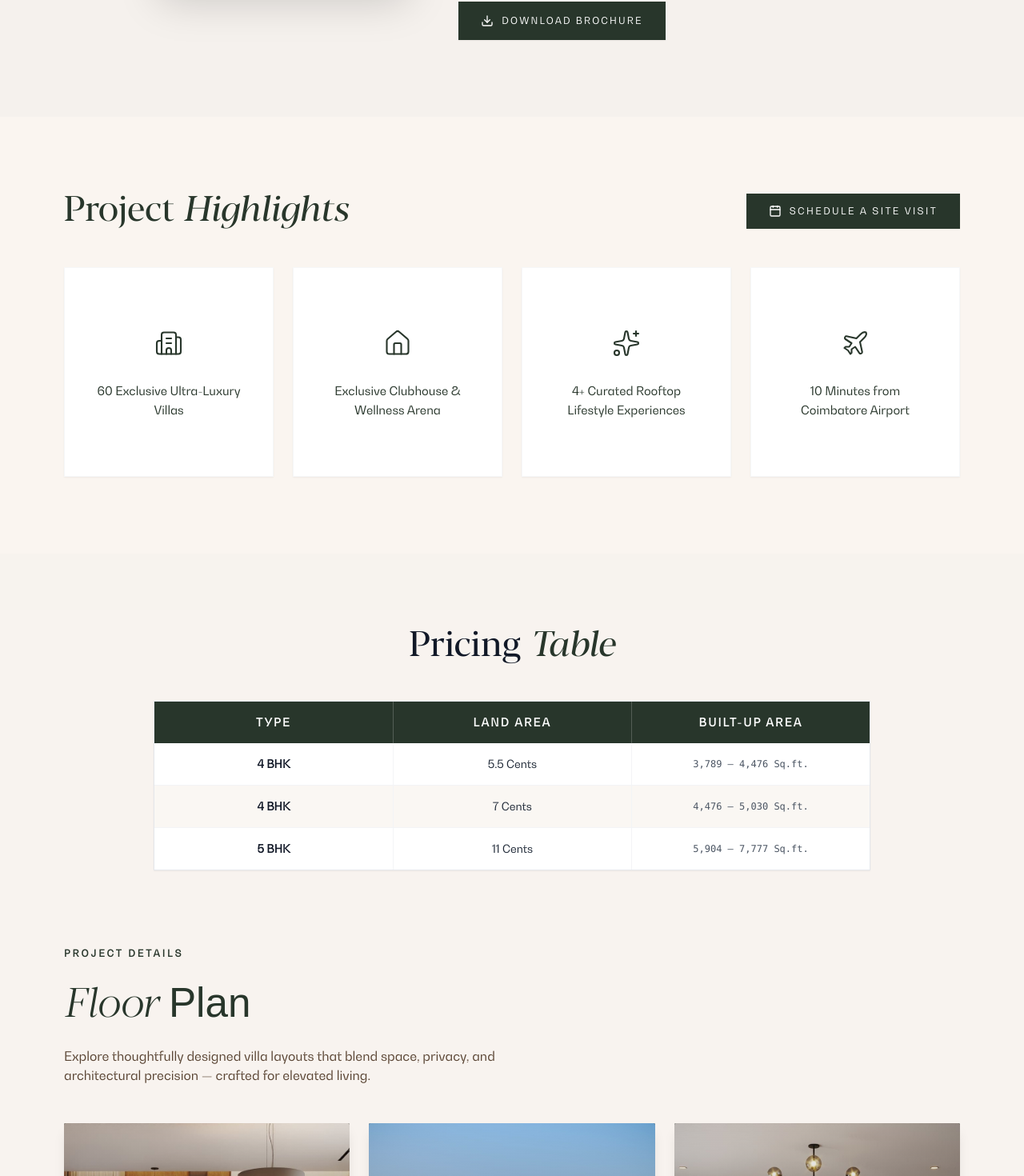
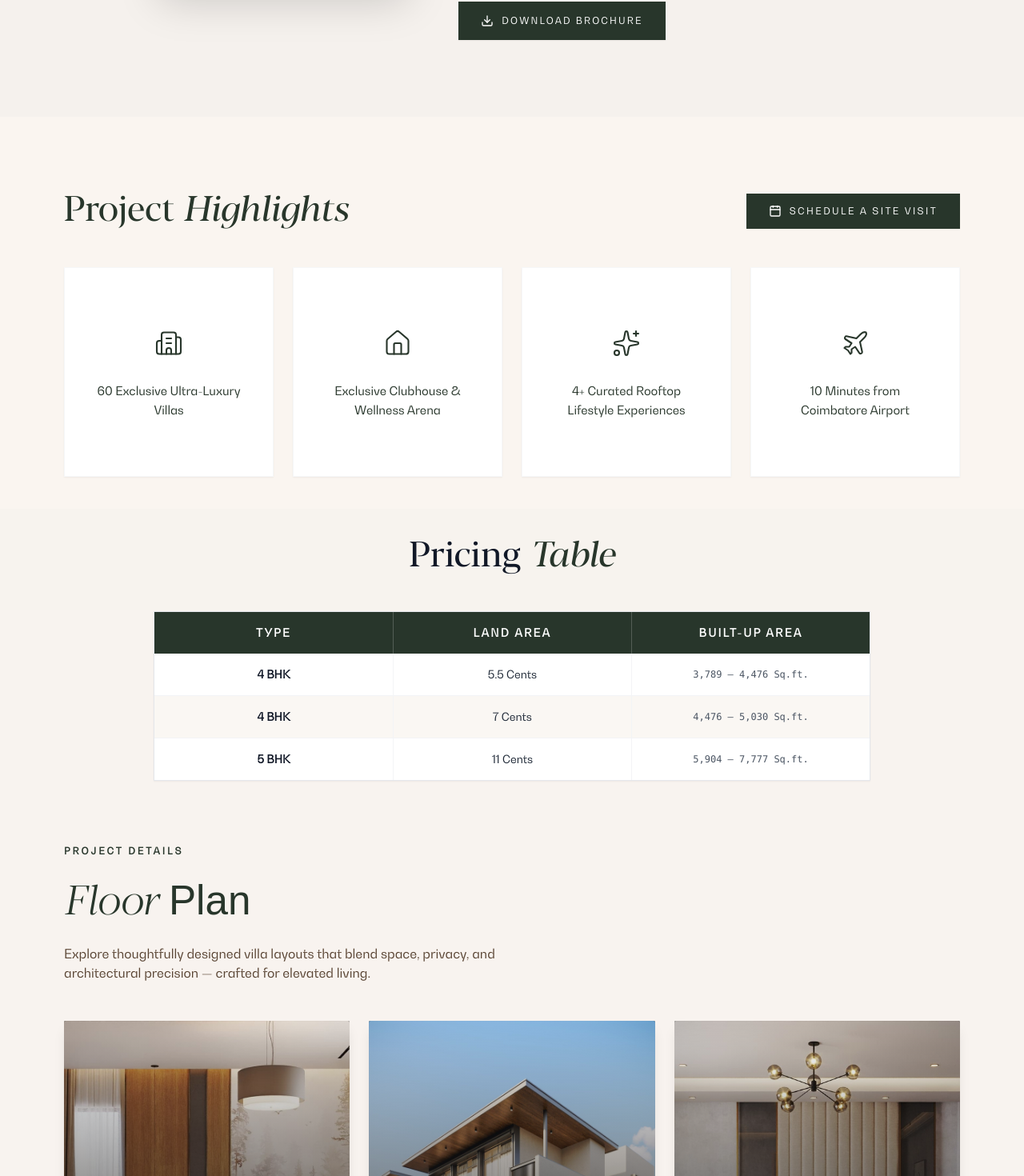
Before and after one commit to Britojaison/zenora_perfomace2, a Next.js app: page / in a window 1280 px wide. Shown: the part 1525-2995 px from the top of the page at 80% size. Built offline with nearby package versions, Linux system fonts and the light colour scheme; a web font is replaced by a local one.

Commit message:
refactor: adjust vertical padding and margins in Highlights and Residences sections

```diff
--- a/src/components/sections/Highlights.tsx
+++ b/src/components/sections/Highlights.tsx
@@ -28,7 +28,7 @@ interface HighlightsProps {
 
 export default function Highlights({ onScheduleVisit }: HighlightsProps = {}) {
   return (
-    <section id="highlights" className="py-14 sm:py-20 lg:py-24 bg-[#faf5f0]">
+    <section id="highlights" className="pt-14 sm:pt-20 lg:pt-24 pb-6 sm:pb-8 lg:pb-10 bg-[#faf5f0]">
       <div className="px-5 sm:px-8 md:px-12 lg:px-20 max-w-screen-xl mx-auto">
         {/* Section Header */}
         <div className="flex flex-col sm:flex-row sm:items-center justify-between gap-5 sm:gap-6 mb-8 sm:mb-12">
--- a/src/components/sections/Residences.tsx
+++ b/src/components/sections/Residences.tsx
@@ -94,10 +94,10 @@ export default function Residences({ onOpenPlan }: ResidencesProps = {}) {
   );
 
   return (
-    <section id="residences" ref={sectionRef} className="py-14 sm:py-20 lg:py-24 bg-[#faf5f0]/50">
+    <section id="residences" ref={sectionRef} className="pt-6 sm:pt-8 lg:pt-10 pb-14 sm:pb-20 lg:pb-24 bg-[#faf5f0]/50">
       <div className="px-5 sm:px-8 md:px-12 lg:px-20 max-w-screen-xl mx-auto">
         {/* Pricing Table (Matches Reference Layout) */}
-        <div className="pricing-table-anim mb-14 sm:mb-20 lg:mb-24">
+        <div className="pricing-table-anim mb-12 sm:mb-16 lg:mb-20">
           <div className="text-center mb-8 sm:mb-12">
             <h2 className="font-display text-3xl sm:text-4xl lg:text-[44px] text-gray-900 leading-none">
               Pricing <span className="font-display italic text-forest">Table</span>
```
